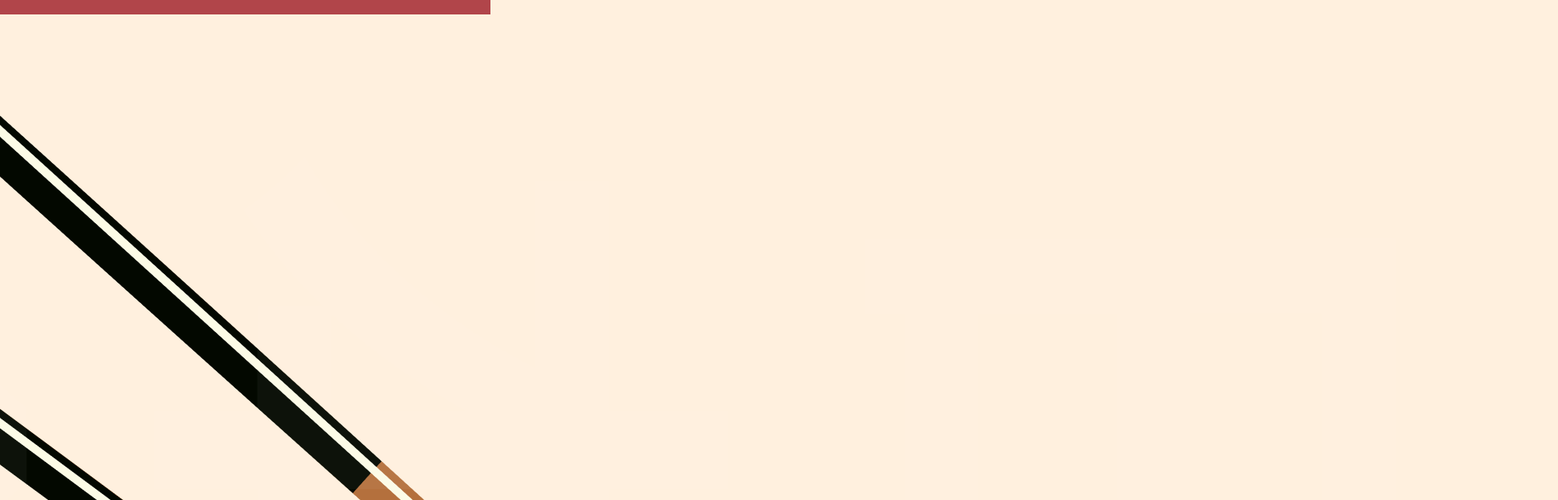
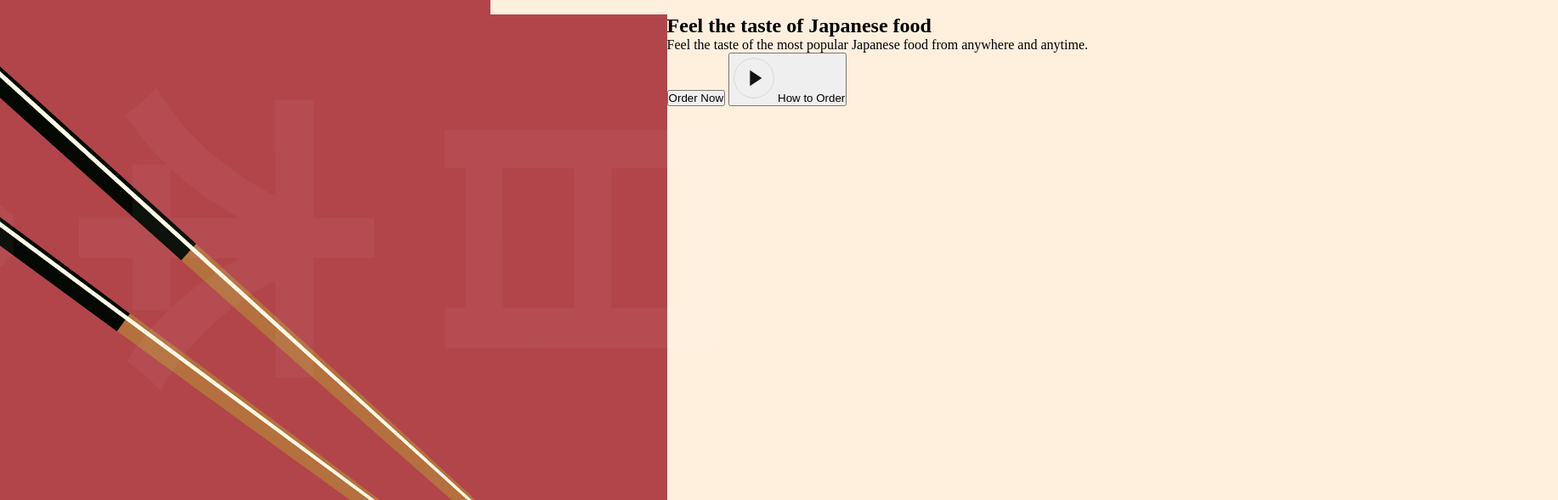
Before and after one commit to SharifdotG/Sushi-Website-UwU, a website built with Vite: page index.html in a window 1280 px wide. Shown: the part 55-644 px from the top of the page at 85% size, 1833 px wide, since content can reach past the window. Built offline with nearby package versions, Linux system fonts and the light colour scheme; files whose address does not match are found by name.

Commit message:
Add hero section with image overlay and content

```diff
--- a/css/sections/hero.css
+++ b/css/sections/hero.css
@@ -0,0 +1,29 @@
+.hero {
+  display: flex;
+  min-height: calc(100vh - 74px);
+  overflow: hidden;
+}
+
+.hero-image {
+  flex: 1;
+  display: flex;
+  flex-direction: column;
+
+  position: relative;
+  z-index: 5;
+}
+
+.hero-image img {
+  width: 120%;
+  height: 100%;
+  object-fit: contain;
+}
+
+.hero-image__overlay {
+    position: absolute;
+    inset: 0;
+    width: 100%;
+
+    background-color: var(--primary-color);
+    z-index: -1;
+}
--- a/index.html
+++ b/index.html
@@ -3,7 +3,7 @@
   <head>
     <meta charset="UTF-8" />
     <meta name="viewport" content="width=device-width, initial-scale=1.0" />
-    <title>Sushu Website UwU</title>
+    <title>Sushi Website UwU</title>
     <link rel="icon" type="image/png" href="/sushi.png" />
     <link rel="stylesheet" href="css/styles.css" />
   </head>
@@ -52,6 +52,23 @@
 
         <div class="hero-image__overlay"></div>
       </div>
+
+      <div class="hero-content">
+        <div class="hero-content-info">
+          <h1>Feel the taste of Japanese food</h1>
+          <p>
+            Feel the taste of the most popular Japanese food from anywhere and
+            anytime.
+          </p>
+
+          <div class="hero-content__buttons">
+            <button class="hero-content__order-button">Order Now</button>
+            <button class="hero-content__play-button">
+              <img src="assets/play-circle.svg" alt="Play" />How to Order
+            </button>
+          </div>
+        </div>
+      </div>
     </section>
     <script src="src/js/script.js"></script>
   </body>
```
